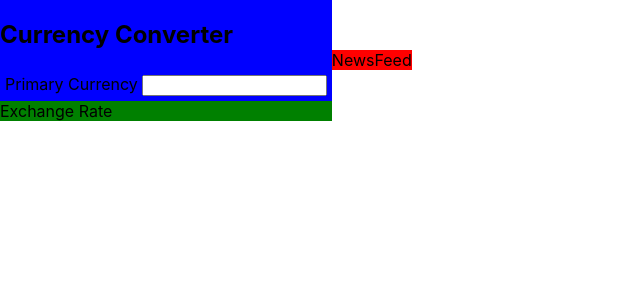
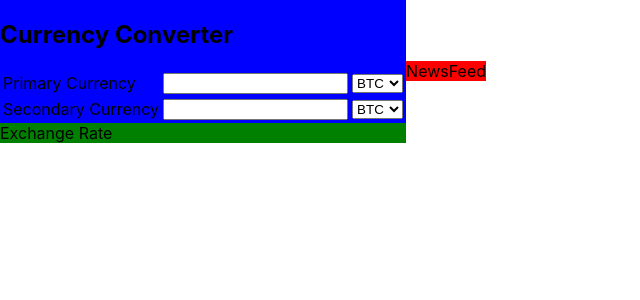
Before and after one commit to spraveenitpro/crypto-dashboard, a React (Create React App) app: page / in a window 1280 px wide. Shown: the top 300 px of the page, without its empty margins (0-640 px from the left). Built offline with nearby package versions, Linux system fonts and the light colour scheme.

Commit message:
Implemented useState

```diff
--- a/src/components/CurrencyConverter.js
+++ b/src/components/CurrencyConverter.js
@@ -1,11 +1,15 @@
+import { useState } from "react";
 import ExchangeRate from "./ExchangeRate";
 
 const CurrencyConverter = () => {
+	const currencies = ["BTC", "ETH", "USD", "XRP", "LTC", "ADA"];
+	const [chosenPrimaryCurrency, SetChosenPrimaryCurrency] = useState(null);
 	return (
 		<div className="currency-converter">
 			<h2>Currency Converter</h2>
+			<div className="input-box">
 				<table>
-				<body>
+					<tbody>
 						<tr>
 							<td>Primary Currency</td>
 							<td>
@@ -15,9 +19,42 @@
 									value=""
 								/>
 							</td>
+							<td>
+								<select
+									value={""}
+									name="currency-option-1"
+									className="currency-options"
+								>
+									{currencies.map((currency, _index) => (
+										<option key={_index}>{currency}</option>
+									))}
+								</select>
+							</td>
 						</tr>
-				</body>
+						<tr>
+							<td>Secondary Currency</td>
+							<td>
+								<input
+									type="number"
+									name="currency-amount-2"
+									value=""
+								/>
+							</td>
+							<td>
+								<select
+									value={""}
+									name="currency-option-2"
+									className="currency-options"
+								>
+									{currencies.map((currency, _index) => (
+										<option key={_index}>{currency}</option>
+									))}
+								</select>
+							</td>
+						</tr>
+					</tbody>
 				</table>
+			</div>
 
 			<ExchangeRate />
 		</div>
```
Lines whose indentation alone changed are shown as unchanged.
